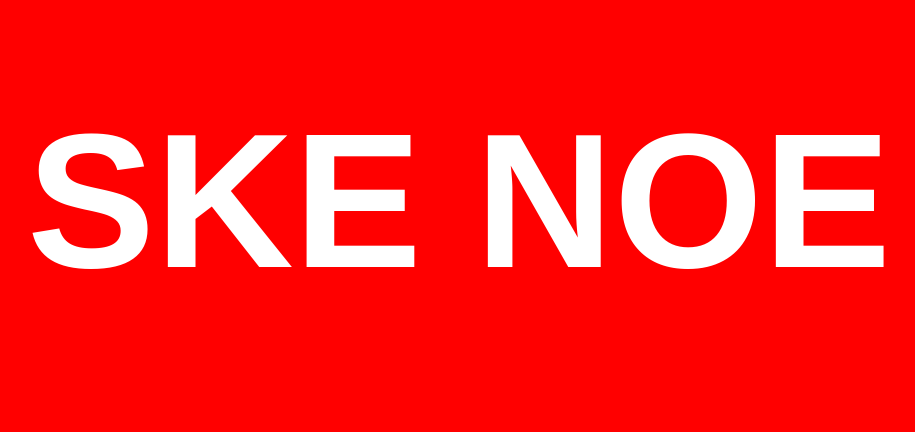
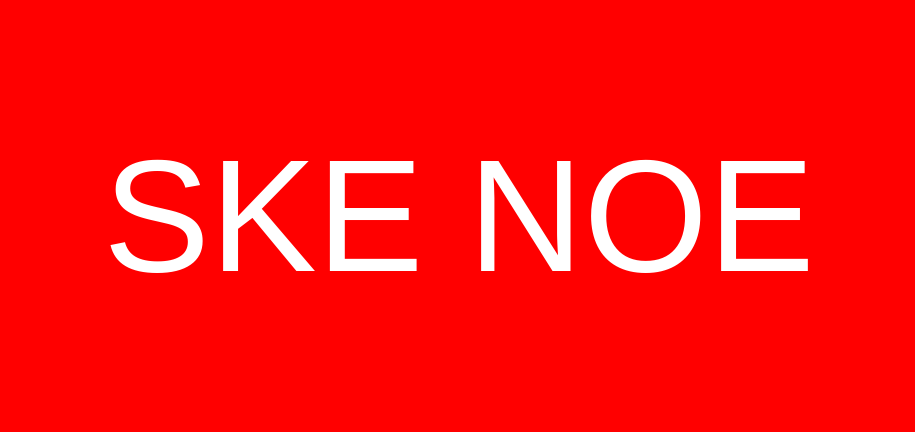
Before and after one commit to DuckyC/DuckyC.github.io, a plain HTML site: page index.html in a window 1280 px wide. Shown: the part 184-616 px from the top of the page, without its empty margins (181-1096 px from the left). Drawn offline with Linux system fonts and the light colour scheme.

Commit message:
SVG too hard

```diff
--- a/index.html
+++ b/index.html
@@ -13,56 +13,34 @@
   <style>
     html,
     body {
-        font: 36px Arial, sans-serif;
+        font: 20vh Arial, sans-serif;
+        color: white;
         height: 100%;
         margin: 0;
+      background-color: red;
+
     }
 
-    #svg-container
+    #container
     {
       display: flex;
       align-items: center;
-      background-color: red;
+      justify-content: center;
       height: 100%;
     }
 
-    #landscape, #portrait
-    {
-      margin: 0 auto;
-      display: none
+    #content {
+      margin: 50px;
+      text-align: center;
     }
 
-    /* Portrait */
-@media screen and (orientation:portrait) {
-  #portrait {
-    display: block;
-
-   }
-}
-/* Landscape */
-@media screen and (orientation:landscape) {
-  #landscape {
-    display: block;
-   }
-}
   </style>
 
 </head>
 
 <body>
-    <div id="svg-container">
-      <svg id="landscape" width="100%" viewBox="0 0 240 80" xmlns="http://www.w3.org/2000/svg">
-        <rect x="0" y="0" width="240" height="80" stroke="red" stroke-width="3px" fill="red"/>
-        <text x="50%" y="50%" dominant-baseline="middle" text-anchor="middle"
-            font-weight="bold" fill="white">SKE NOE</text>
-      </svg>
-      <svg id="portrait" width="100%" viewBox="0 0 240 80" xmlns="http://www.w3.org/2000/svg">
-        <rect x="0" y="0" width="240" height="80" stroke="red" stroke-width="3px" fill="red"/>
-        <text x="50%" y="25%" dominant-baseline="middle" text-anchor="middle" font-weight="bold" fill="white">
-              <tspan x="50%">SKE</tspan>
-              <tspan x="50%" dy="1.2em">NOE</tspan>
-        </text>
-      </svg>
+    <div id="container">
+      <div id="content">SKE NOE</div>
     </div>
 </body>
 </html>
```
